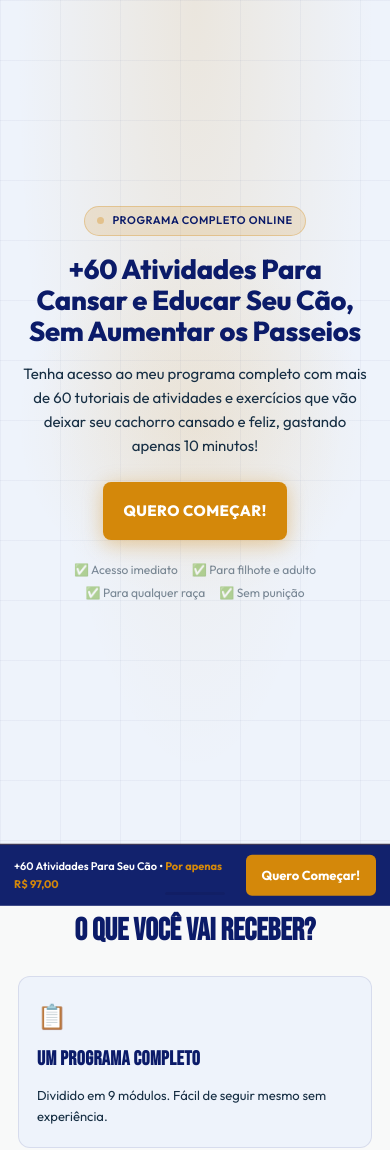
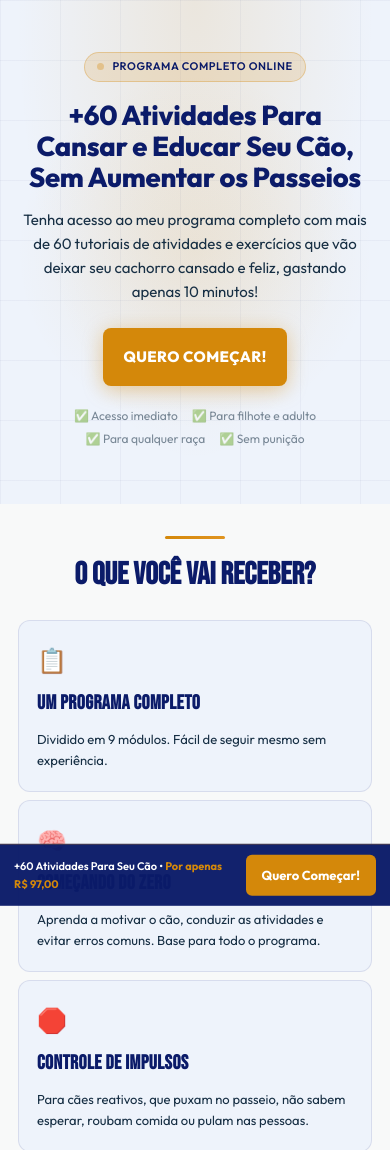
Before and after one commit to canilmeucaoeducado/meu-dashboard, a plain HTML site: page index.html in a window 390 px wide. Shown: the top 1150 px of the page. Drawn offline with Linux system fonts and the light colour scheme.

Commit message:
Add files via upload

```diff
--- a/index.html
+++ b/index.html
@@ -75,7 +75,6 @@
 
   /* ========== HERO ========== */
   .hero {
-    min-height: 100vh;
     background: var(--dark2);
     position: relative;
     display: flex;
@@ -83,7 +82,7 @@
     align-items: center;
     justify-content: center;
     overflow: hidden;
-    padding: 80px 20px 60px;
+    padding: 80px 20px 80px;
   }
 
   .hero::after {
@@ -403,7 +402,7 @@
 
   /* ========== MODULES ========== */
   .modules-section {
-    padding: 100px 20px;
+    padding: 52px 20px 100px;
     background: var(--dark);
   }
 
@@ -877,8 +876,8 @@ background: linear-gradient(90deg, var(--orange), var(--orange-light));
 
     /* HERO */
     .hero {
-      min-height: 100svh;
-      padding: 64px 20px 100px;
+      min-height: auto;
+      padding: 52px 20px 56px;
     }
     .hero-bg-circle { width: 360px; height: 360px; }
     .badge { font-size: 11px; padding: 5px 12px; margin-bottom: 18px; }
@@ -925,7 +924,7 @@ background: linear-gradient(90deg, var(--orange), var(--orange-light));
     .benefit-text p { font-size: 13px; }
 
     /* MODULES */
-    .modules-section { padding: 48px 18px; }
+    .modules-section { padding: 32px 18px 48px; }
     .modules-grid { grid-template-columns: 1fr; gap: 8px; margin-top: 28px; }
     .module-card { padding: 20px 18px; }
     .module-card h3 { font-size: 20px; }
@@ -1085,12 +1084,12 @@ src="https://www.facebook.com/tr?id=1336628157581322&ev=PageView&noscript=1"
 <!-- ============ MODULES ============ -->
 <section class="modules-section">
   <div class="container">
-    <div class="text-center reveal">
+    <div class="text-center">
       <div class="line-accent"></div>
       <h2 class="section-title">O Que Você Vai <span class="orange">Receber?</span></h2>
     </div>
 
-    <div class="modules-grid reveal">
+    <div class="modules-grid">
       <div class="module-card">
         <span class="module-emoji">📋</span>
         <h3>Um Programa Completo</h3>
```
